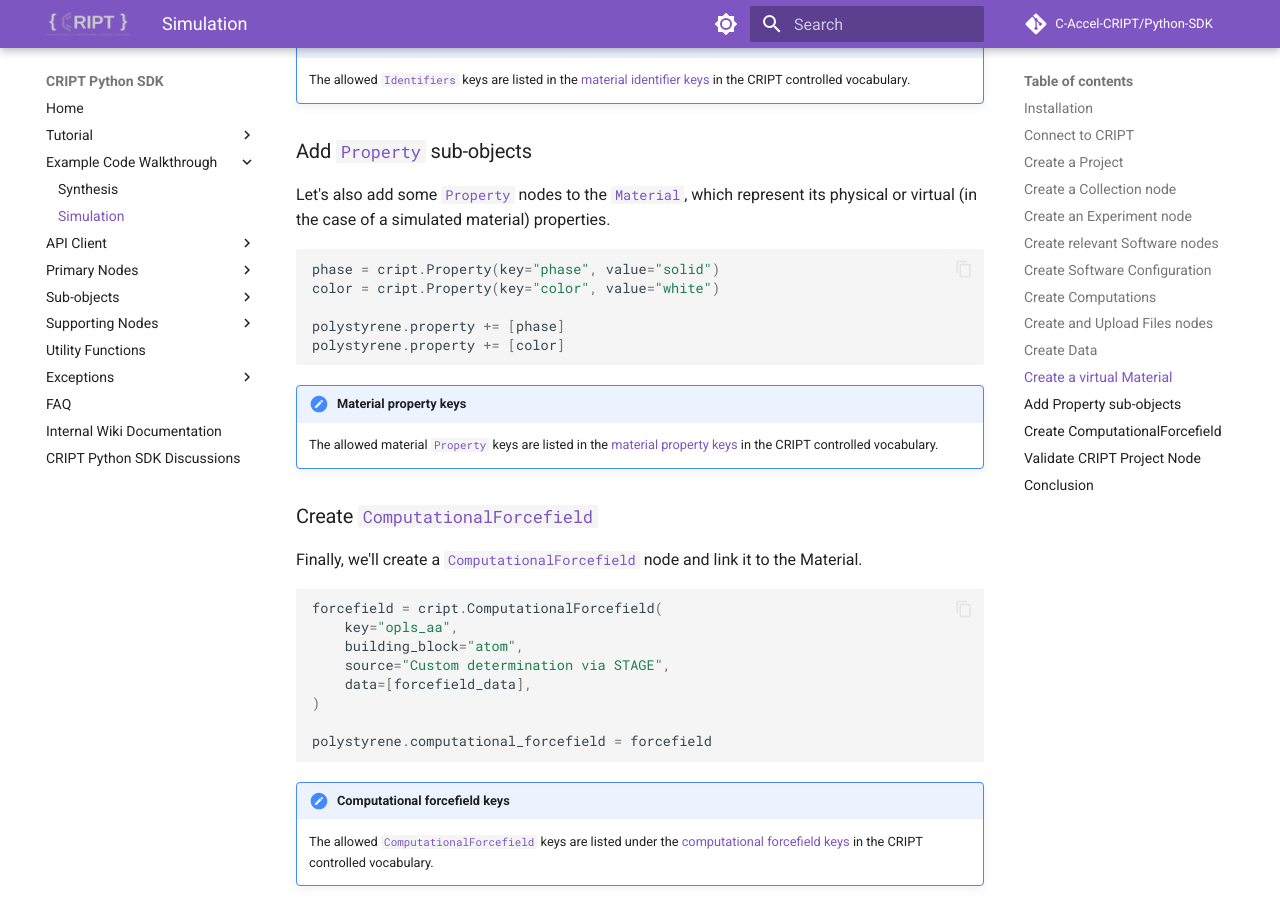
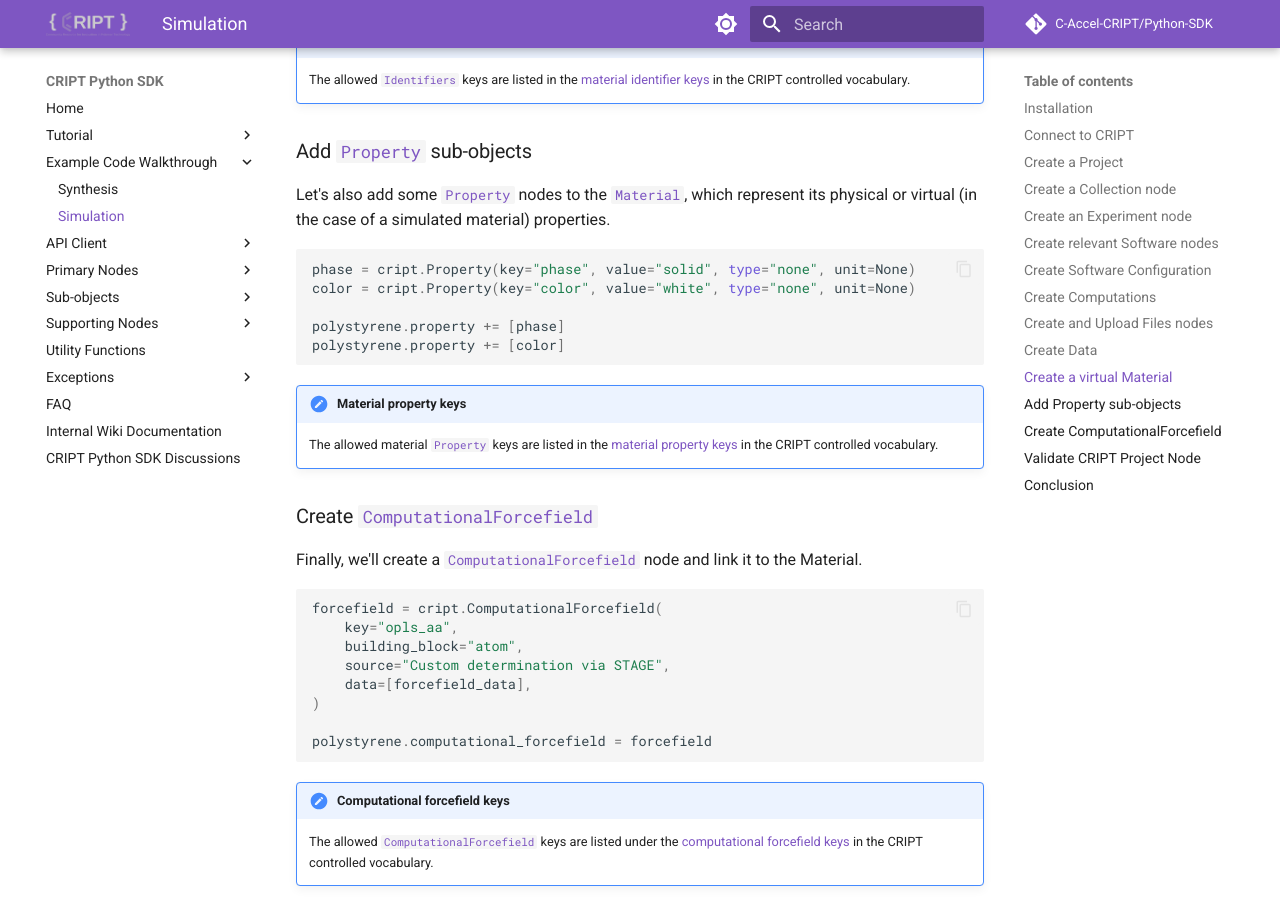
Before and after one commit to C-Accel-CRIPT/Python-SDK, an MkDocs documentation site: the page built from docs/examples/simulation.md, in a window 1280 px wide and 900 px high, scrolled down 6731 px. Built offline with MkDocs 1.6.1 and Material for MkDocs 9.7.7, drawn with Linux system fonts in a browser that asks for light colours; comment, search, counter and statistics services are not loaded.

Commit message:
legacy fix

````diff
--- a/docs/examples/simulation.md
+++ b/docs/examples/simulation.md
@@ -340,8 +340,8 @@
 Let's also add some [`Property`](../../nodes/subobjects/property) nodes to the [`Material`](../../nodes/primary_nodes/material), which represent its physical or virtual (in the case of a simulated material) properties.
 
 ```python
-phase = cript.Property(key="phase", value="solid")
-color = cript.Property(key="color", value="white")
+phase = cript.Property(key="phase", value="solid", type="none", unit=None)
+color = cript.Property(key="color", value="white", type="none", unit=None)
 
 polystyrene.property += [phase]
 polystyrene.property += [color]
````
